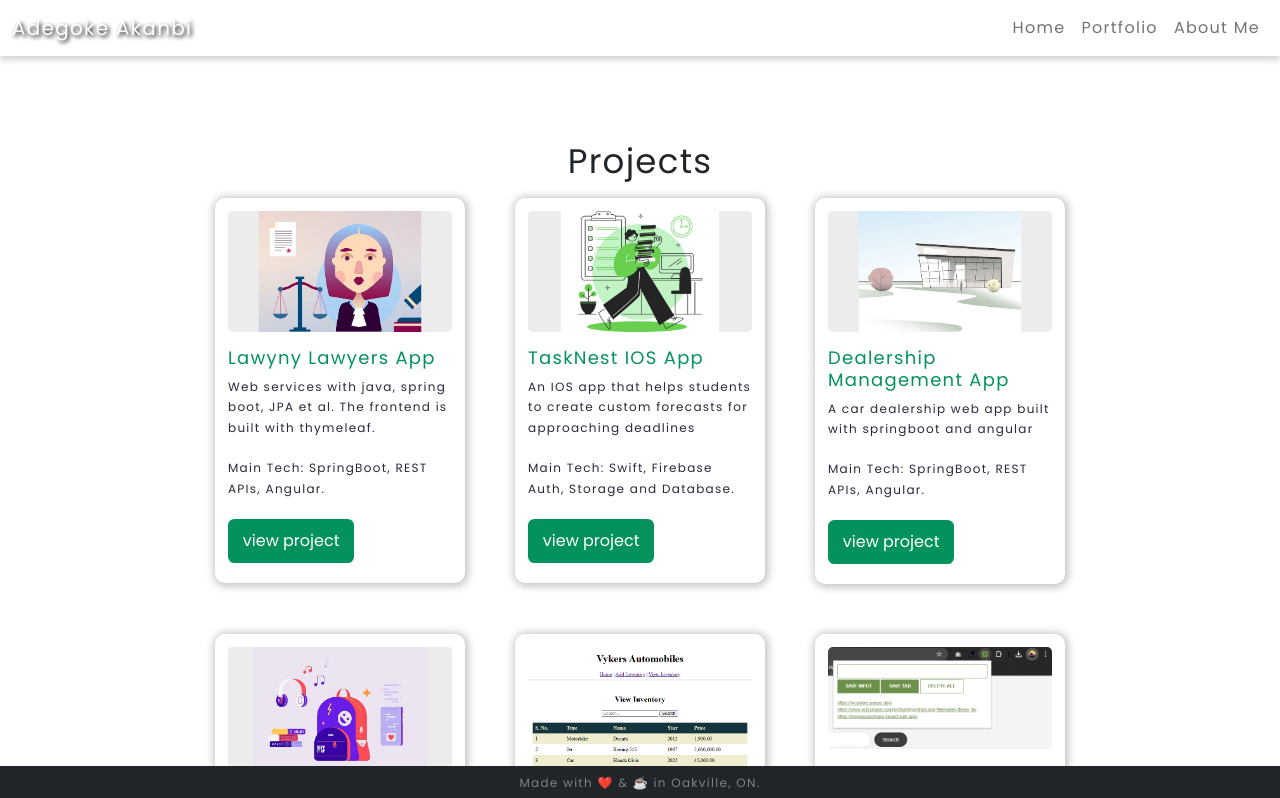
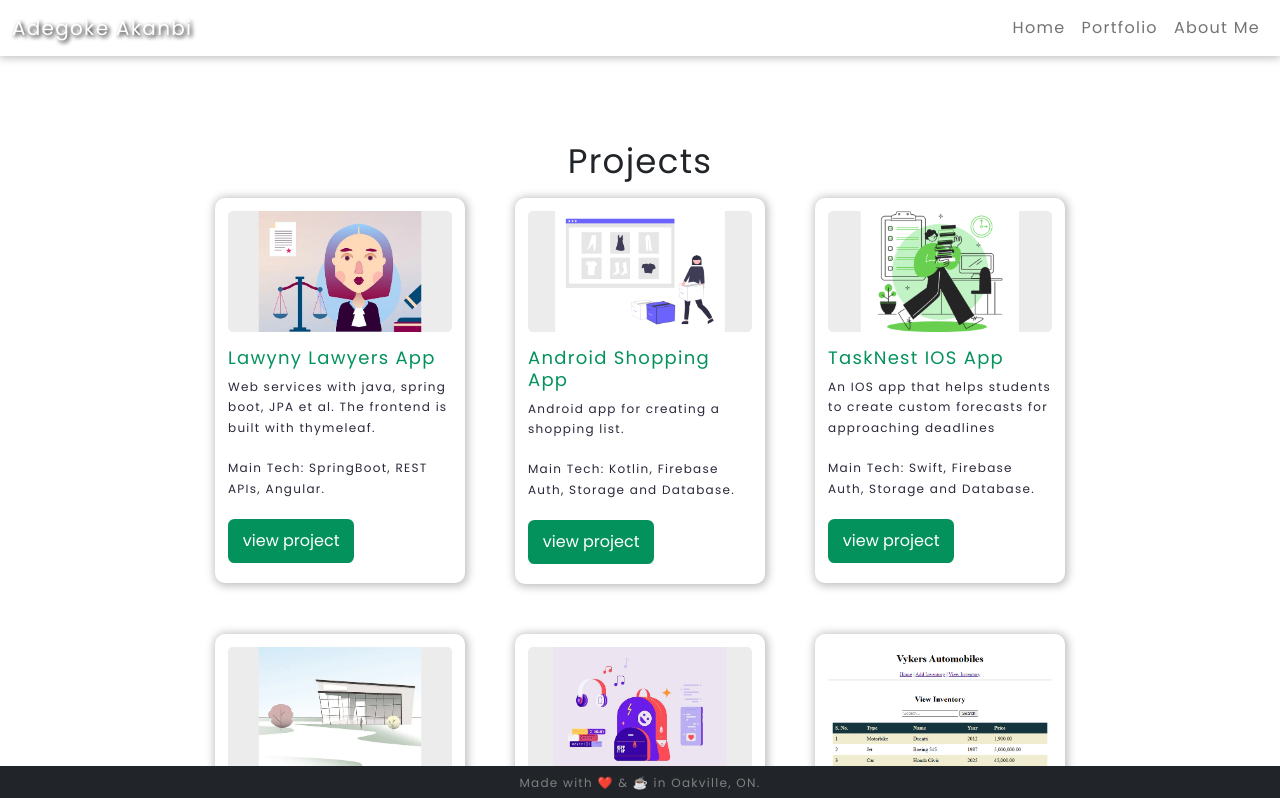
Before and after one commit to wcoolers/portfolio, a React (Create React App) app: page /portfolio in a window 1280 px wide. Shown: the top 798 px of the page. Built offline with nearby package versions, Linux system fonts and the light colour scheme.

Commit message:
added android project

```diff
--- a/src/components/Hero.js
+++ b/src/components/Hero.js
@@ -11,7 +11,7 @@ export const Hero = () => {
                     <Col>
                         <h1 className='hero-title typing'>Software <span className='hero-title-accent'>Developer</span></h1>
                         <div className="limit">
-                            <p>A curious mind and a software developer with technical skills in Java, SpringBoot, C# (.NET), PHP, Python, Nodejs, JavaScript, Angular, React, CSS, HTML, XML, Bash, Git, SQL, No SQL databases amongst others. I also have experience writing unit and functional tests with JUnit, selelium and a host of other tools.
+                            <p>A curious mind and a software developer with technical skills in Java, SpringBoot, C# (.NET), PHP, Python, Nodejs, Swift (IOS), Kotlin (Android), JavaScript, Angular, React, CSS, HTML, XML, Bash, Git, SQL, No SQL databases amongst others. I also have experience writing unit and functional tests with JUnit, selelium and a host of other tools.
                                 </p>
                             <p>Overall, l can design and develop web apps using the latest technologies to bring products to life.</p>
                             <p><b>PS</b>. <br></br> l have hands-on experience researching and developing machine learning models such as VAEs, GANs, DDPM <i>et al</i>, through my experience working with the <b>Center for Applied Artificial Intelligence</b> (CAAI), Sheridan College.</p>
--- a/src/components/Portfolio.js
+++ b/src/components/Portfolio.js
@@ -10,7 +10,6 @@ export const Portfolio = () => {
                 <Col>
                     <h4 className="text-center mb-3 big">Projects</h4>
                     <div className='projects mb-3'>
-
                         <Project
                             src="lawyers.jpg"
                             alt="illustration of a scale of justice"
@@ -19,6 +18,15 @@ export const Portfolio = () => {
                             siteLink="https://github.com/wcoolers/java_rest_backend"
                             tech="SpringBoot, REST APIs, Angular."
                         />
+                        <Project
+                            src="shop.png"
+                            alt="illustration of a lady carrying a box"
+                            title="Android Shopping App"
+                            text="Android app for creating a shopping list."
+                            siteLink="https://github.com/wcoolers/android_shopper"
+                            tech="Kotlin, Firebase Auth, Storage and Database."
+                        />
+
                         <Project
                             src="tasknest.png"
                             alt="illustration of a scale of justice"
```
Also changed, not shown: public/imgs/shop.png (added).
